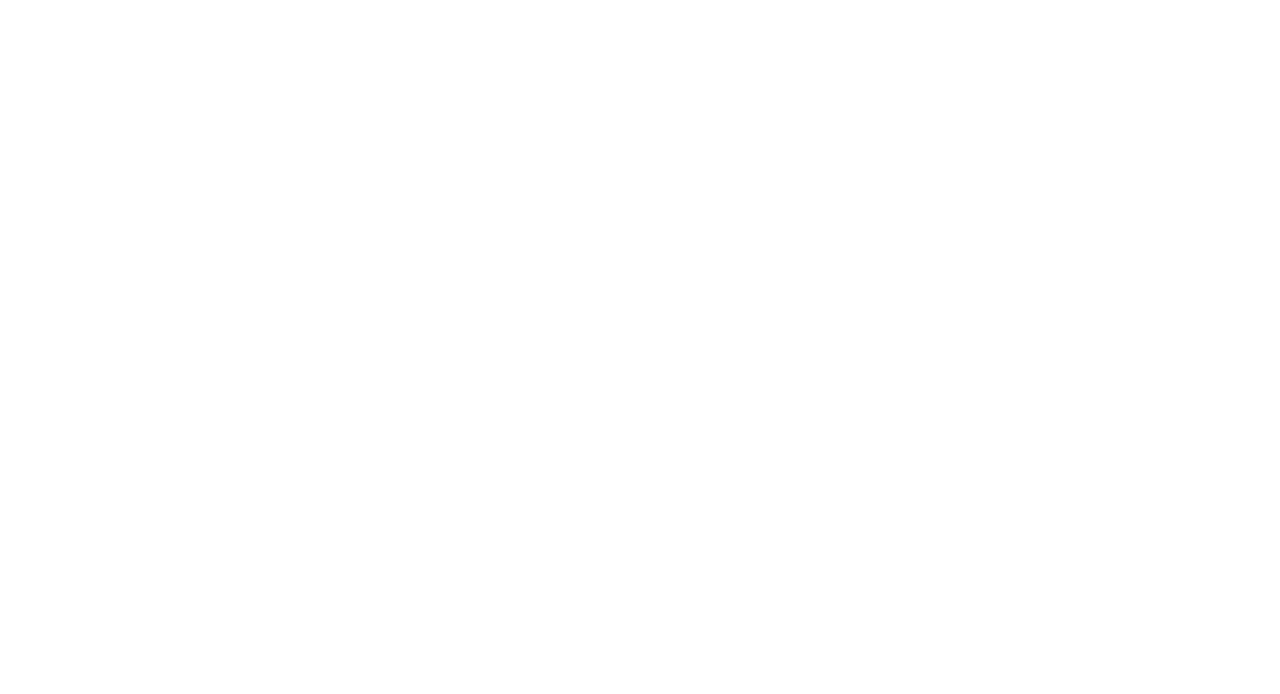
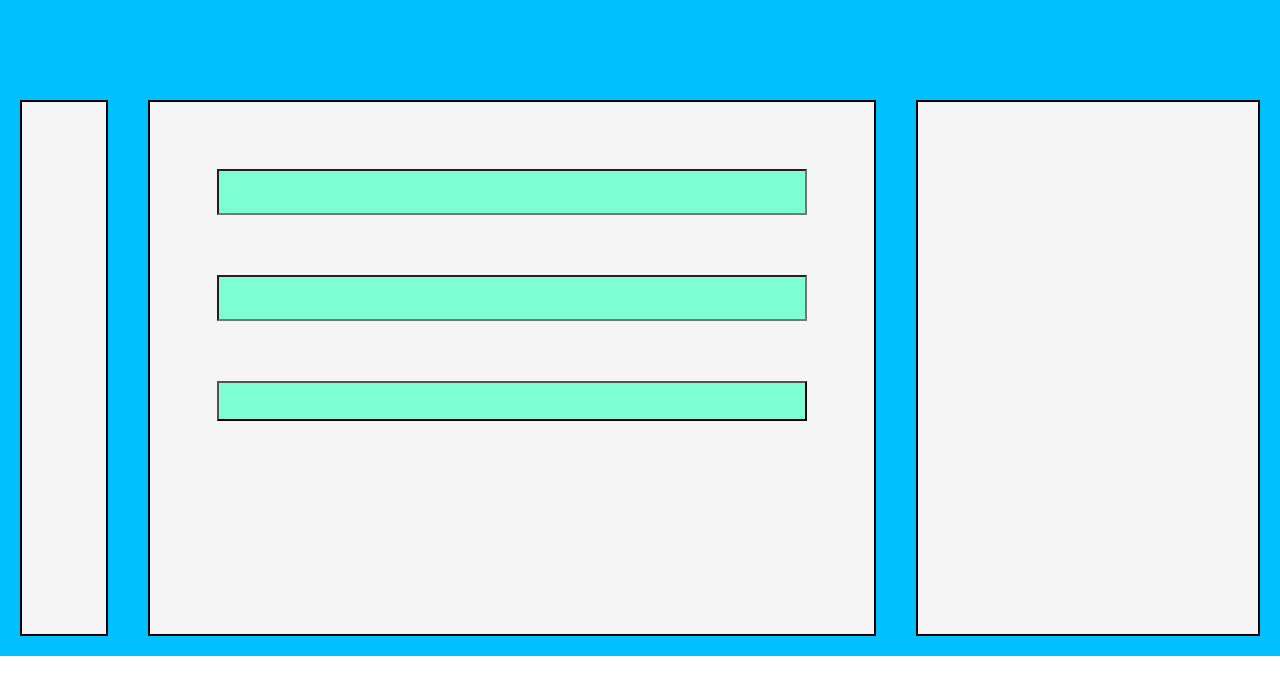
Before and after one commit to grong0/SWEN101---Spending-Guard--Panic-, a plain HTML site: page login.html in a window 1280 px wide. Drawn offline with Linux system fonts and the light colour scheme.

Commit message:
Basic structure of login screen outlined

```diff
--- /dev/null
+++ b/grid.css
@@ -0,0 +1,42 @@
+body {
+    margin: 0;
+}
+
+#nav-bar {
+    background-color: deepskyblue;
+    height: 10vh;
+}
+
+/* Flex box setup
+*/
+
+#body-container {
+    background-color: deepskyblue;
+    height: auto;
+    display: grid;
+    grid-template-columns: 10% 60% 30%;
+}
+
+.body-grid {
+    background-color: whitesmoke;
+    margin: 20px;
+    border: 2px solid black;
+    text-align: center;
+}
+
+/* Login in screen elements
+*/
+
+#login-container {
+    display: grid;
+    flex-direction: row;
+    justify-content:stretch;
+    grid-template-rows: 20% 20% 20%;
+}
+
+#login-container > * {
+    text-align: center;
+    background-color: aquamarine;
+    height: 3em;
+    margin: 5em;
+}
--- a/login.html
+++ b/login.html
@@ -4,11 +4,23 @@
     <meta charset="UTF-8">
     <meta name="viewport" content="width=device-width, initial-scale=1.0">
     <title>Document</title>
-    <link rel="stylesheet" href="./style.css">
+    <link rel="stylesheet" href="./grid.css">
 </head>
 <body>
-    <div id="login-container">
+    <div id="nav-bar">
 
     </div>
+    <div id="body-container">
+        <div id="icon" class="body-grid"></div>
+        <div id="login-container" class="body-grid">
+            <input id="username"></input>
+            <input id="password"></input>
+            <button id="login-button"></button>
+        </div>
+        <div id="quote" class="body-grid"></div>
+    </div>
+
+    <div id="quote"></div>
+
 </body>
 </html>
--- a/style.css
+++ b/style.css
@@ -1,4 +1,4 @@
-::root {
+:root {
     --background: rgb(7,55,99);
     --element: rgb(11,83,148);
     --button: rgb(57,136,211);
```
Also changed, not shown: css_grid.html (added, +14 -0 lines).
